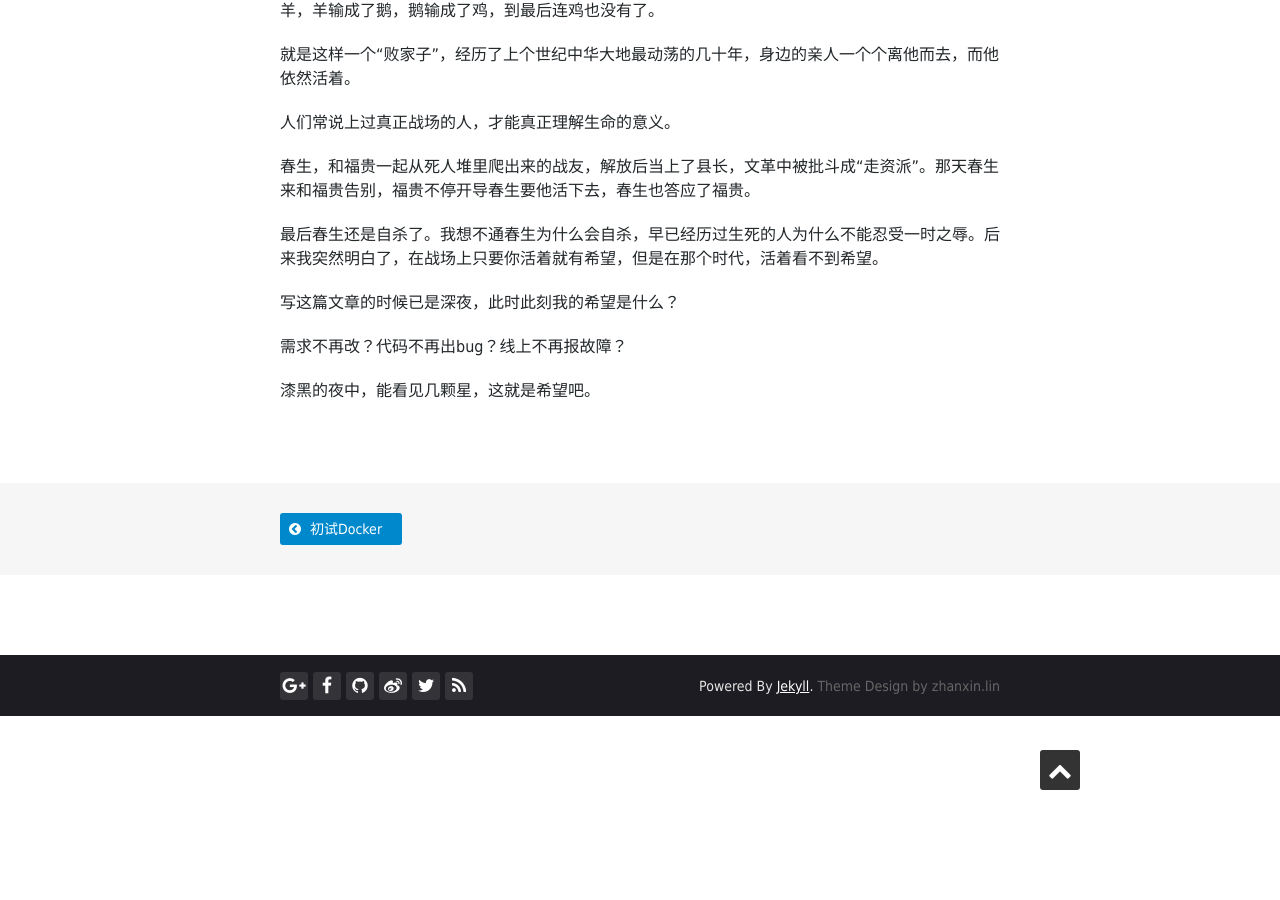
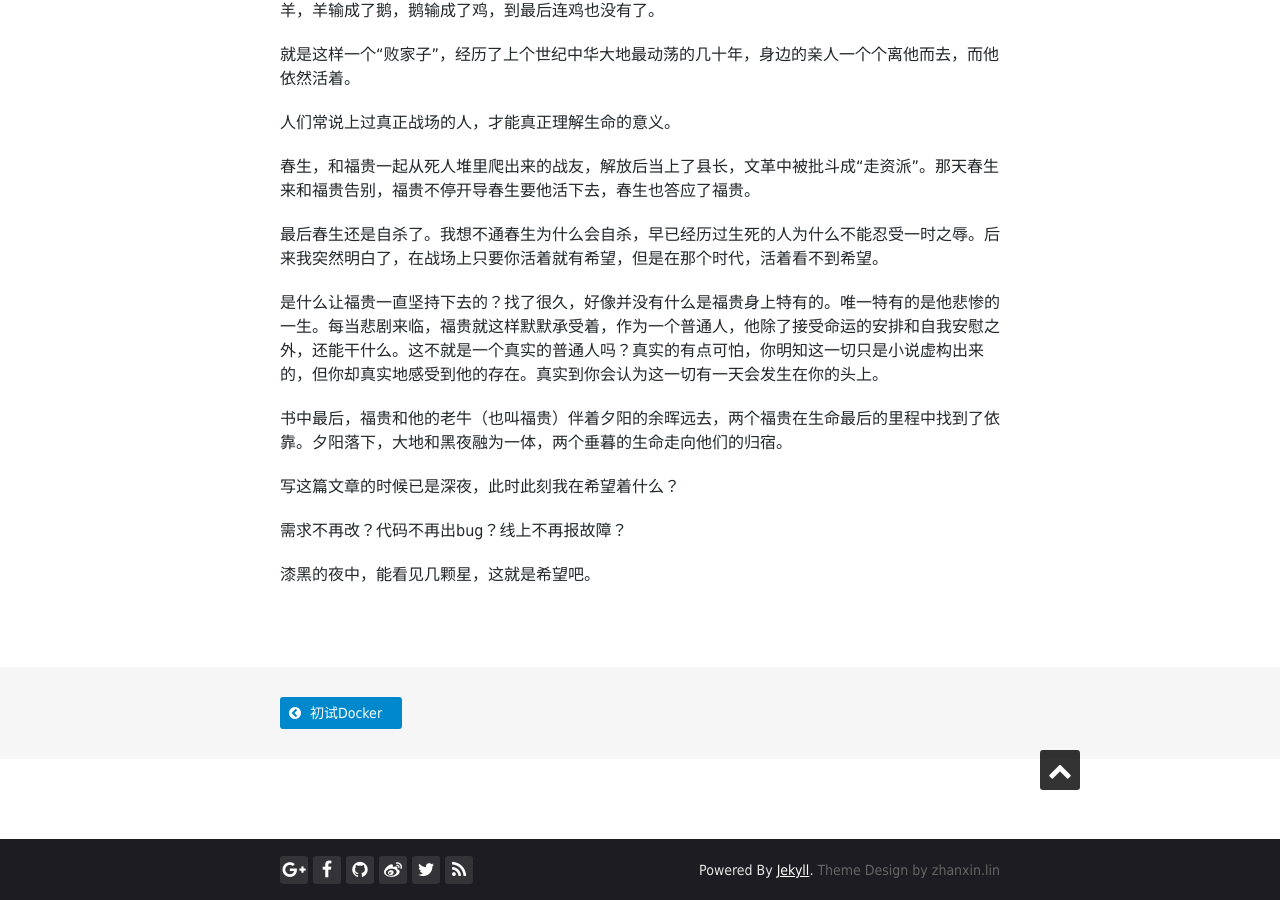
Before and after one commit to acs1899/myblog_back, a Jekyll site: the page built from _posts/2016-02-25-alive.md, in a window 1280 px wide and 900 px high, scrolled down 956 px. Built offline with Jekyll 4.4.1, drawn with Linux system fonts in a browser that asks for light colours; nearby versions of some CDN libraries; Markdown is read by kramdown in place of the engine named in the settings; comment, search, counter and statistics services are not loaded.

Commit message:
update post

```diff
--- a/_posts/2016-02-25-alive.md
+++ b/_posts/2016-02-25-alive.md
@@ -32,7 +32,11 @@ lusir总是说着
 
 最后春生还是自杀了。我想不通春生为什么会自杀，早已经历过生死的人为什么不能忍受一时之辱。后来我突然明白了，在战场上只要你活着就有希望，但是在那个时代，活着看不到希望。
 
-写这篇文章的时候已是深夜，此时此刻我的希望是什么？
+是什么让福贵一直坚持下去的？找了很久，好像并没有什么是福贵身上特有的。唯一特有的是他悲惨的一生。每当悲剧来临，福贵就这样默默承受着，作为一个普通人，他除了接受命运的安排和自我安慰之外，还能干什么。这不就是一个真实的普通人吗？真实的有点可怕，你明知这一切只是小说虚构出来的，但你却真实地感受到他的存在。真实到你会认为这一切有一天会发生在你的头上。
+
+书中最后，福贵和他的老牛（也叫福贵）伴着夕阳的余晖远去，两个福贵在生命最后的里程中找到了依靠。夕阳落下，大地和黑夜融为一体，两个垂暮的生命走向他们的归宿。
+
+写这篇文章的时候已是深夜，此时此刻我在希望着什么？
 
 需求不再改？代码不再出bug？线上不再报故障？
 
```
